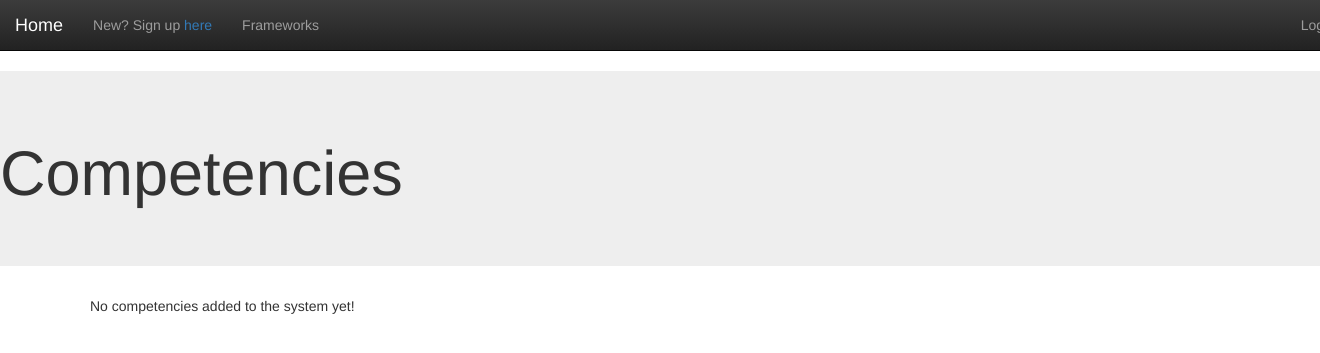
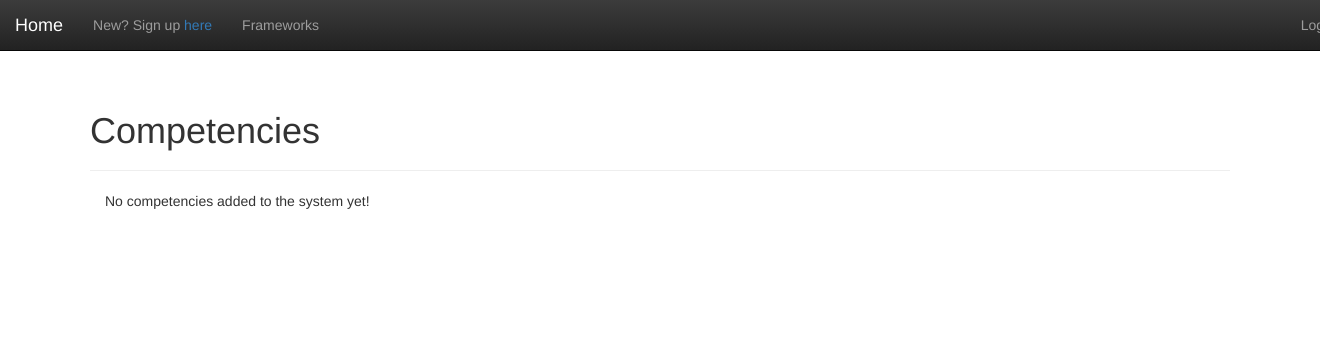
Before and after one commit to adlnet-archive/xci, a Flask app: page /competencies in a window 1320 px wide; the page is wider, and only the part inside the window is pictured. Shown: the top 353 px of that part. Run offline with Flask 2, Linux system fonts and the light colour scheme; data that the repository does not hold is empty; some libraries are stand-ins or nearby versions.

Commit message:
comp view stuff

```diff
--- a/xci/templates/base.html
+++ b/xci/templates/base.html
@@ -27,9 +27,6 @@
 			{% endif %}
 			<a class="navbar-text navbar-left" href="{{ url_for('frameworks') }}">Frameworks</a></li>
 		</nav>
-		<div class="jumbotron">
-			{% block jumbo %}{% endblock %}
-		</div>
 		<div class="container">
 			{% block content %}{% endblock %}
 		</div>
--- a/xci/templates/competencies.html
+++ b/xci/templates/competencies.html
@@ -1,10 +1,10 @@
 {% extends "base.html" %}
-{% block jumbo %}
-<h1>Competencies</h1>
-{% endblock %}
 {% block content %}
+<div class="page-header">
+	<h1>Competencies</h1>
+</div>
+<div class="col-xs-12">
 {% for c in comps %}
-<div class="col-xs-12">
 	<div class="panel panel-default">
 		<div class="panel-heading">
 			<h3 class="panel-title">{{ c.title }}</h3>
@@ -13,8 +13,8 @@
 			<p>{{ c.description }}</p>
 		</div>
 	</div>
-</div>
 {% else %}
 <p>No competencies added to the system yet!</p>
 {% endfor %}
+</div>
 {% endblock %}
```
